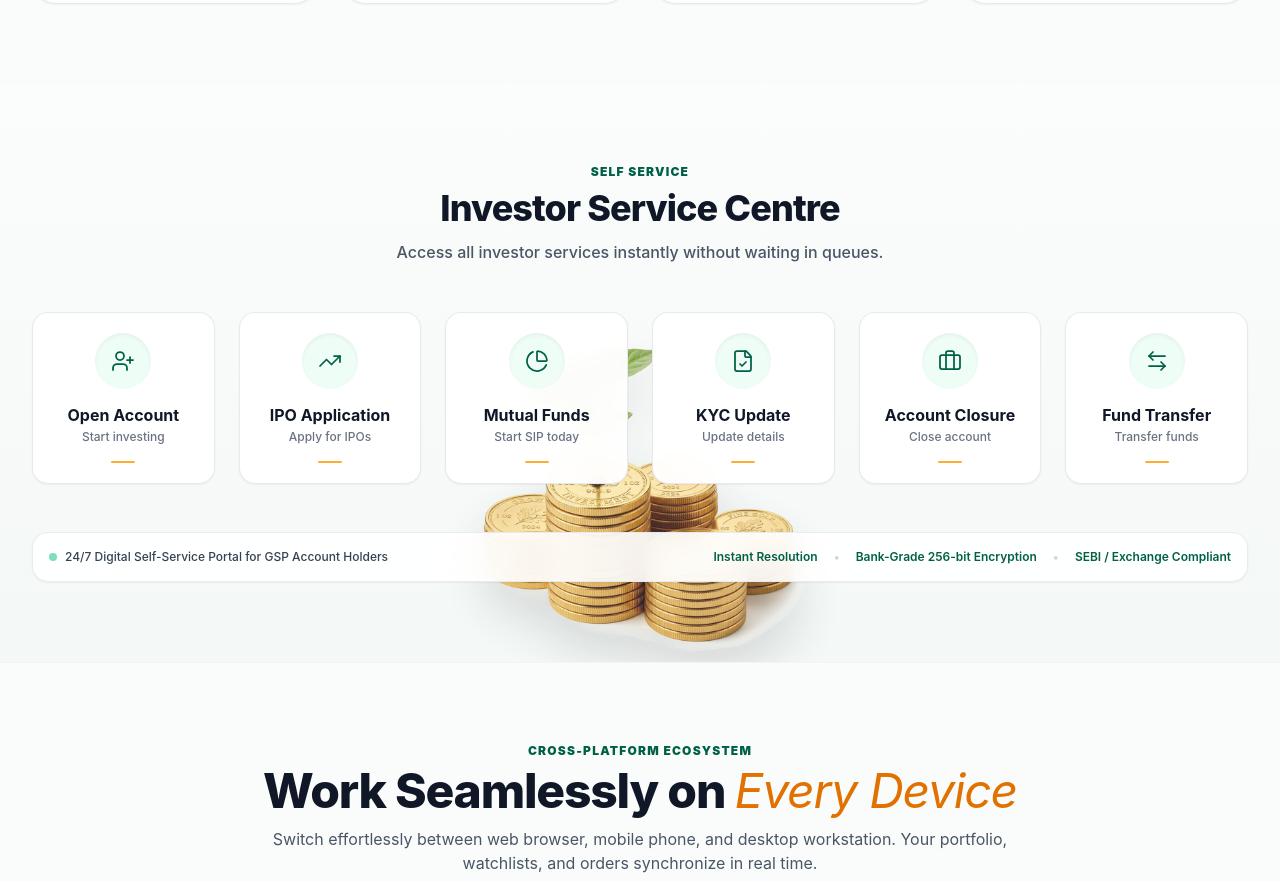
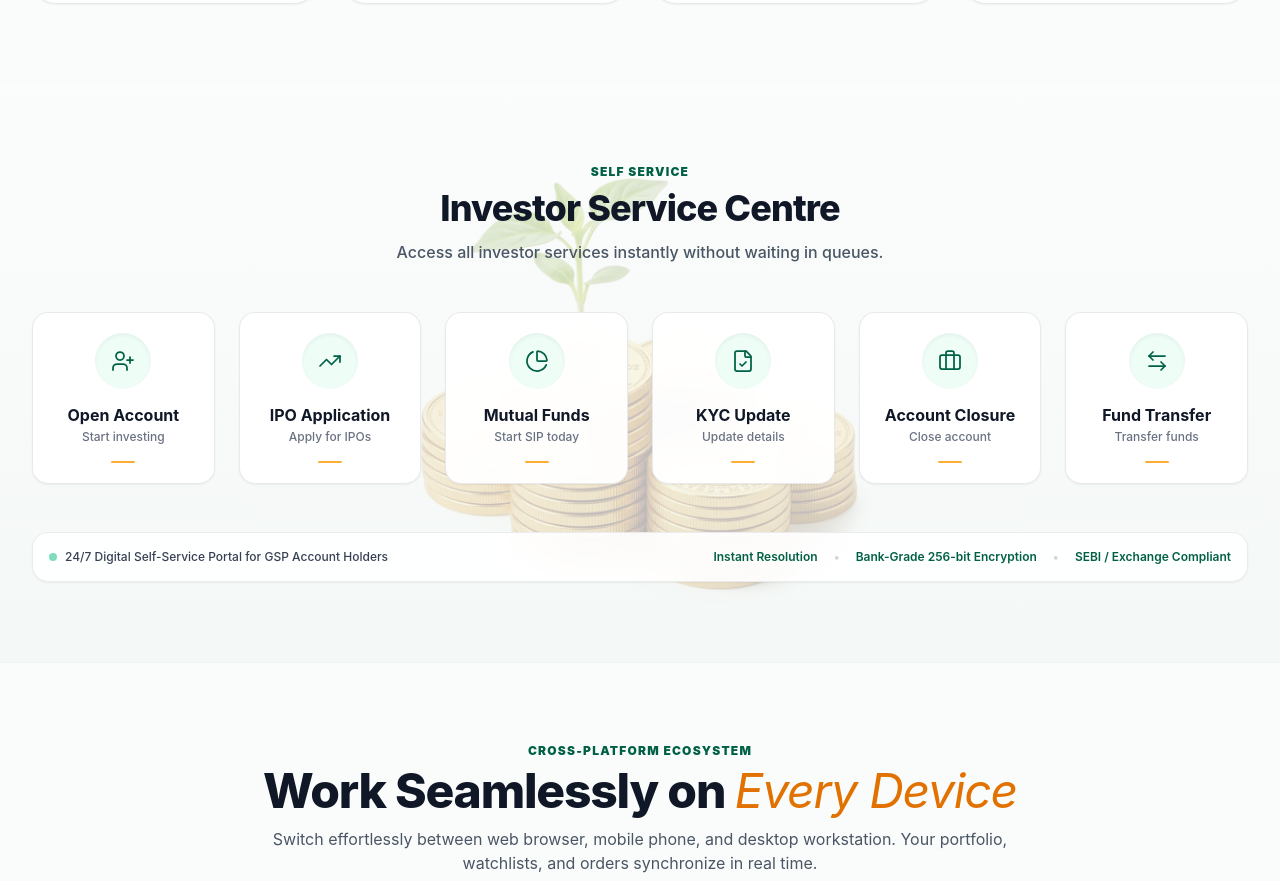
Before and after one commit to ARI-23o/Investment-Platform, a React (Vite) app: page / in a window 1280 px wide. Shown: the part 2717-3598 px from the top of the page. Built offline with nearby package versions, Linux system fonts and the light colour scheme; no server answers.

Commit message:
style: center background image in Investor Service Centre and reduce opacity to 20-25% for subtle watermark effect

```diff
--- a/src/components/InvestorServiceCentre.jsx
+++ b/src/components/InvestorServiceCentre.jsx
@@ -71,17 +71,14 @@ export default function InvestorServiceCentre({ onSelectService }) {
   return (
     <section id="services-centre" className="relative py-14 sm:py-20 overflow-hidden bg-gradient-to-b from-[#fbfdfc] via-[#f7faf8] to-[#f4f8f6]">
 
-      {/* Desktop/Tablet Centered Gold Coins & Sprout Plant Background */}
-      <div className="hidden md:flex absolute left-1/2 -translate-x-1/2 bottom-0 w-[540px] md:w-[680px] lg:w-[820px] h-[260px] md:h-[350px] pointer-events-none select-none z-0 overflow-hidden items-end justify-center">
+      {/* Centered Low-Opacity Background Watermark Graphic */}
+      <div className="absolute inset-0 flex items-center justify-center pointer-events-none select-none z-0 overflow-hidden">
         <img
           src="/assets/gold_coins_sprout_clean.png"
           alt="Investor Service Centre Wealth Background"
-          className="w-full h-full object-contain object-bottom opacity-75 sm:opacity-85 drop-shadow-2xl"
+          className="w-[420px] sm:w-[540px] md:w-[680px] lg:w-[760px] max-h-[85%] object-contain object-center opacity-20 sm:opacity-25 transition-opacity"
         />
       </div>
-
-      {/* Mobile Subtle Warm Glow (Prevents text clash on small screens) */}
-      <div className="md:hidden absolute bottom-0 left-1/2 -translate-x-1/2 w-64 h-36 bg-gradient-to-t from-amber-100/40 via-emerald-100/20 to-transparent rounded-full blur-2xl pointer-events-none z-0"></div>
 
       <div className="max-w-7xl mx-auto px-4 sm:px-6 lg:px-8 relative z-10">
 
```
